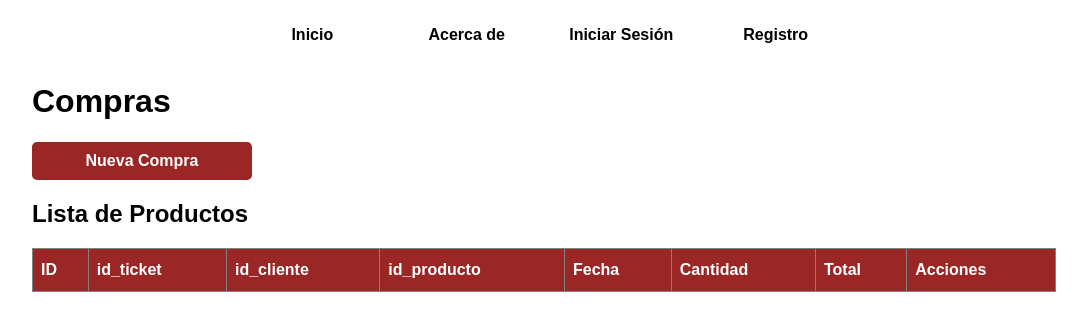
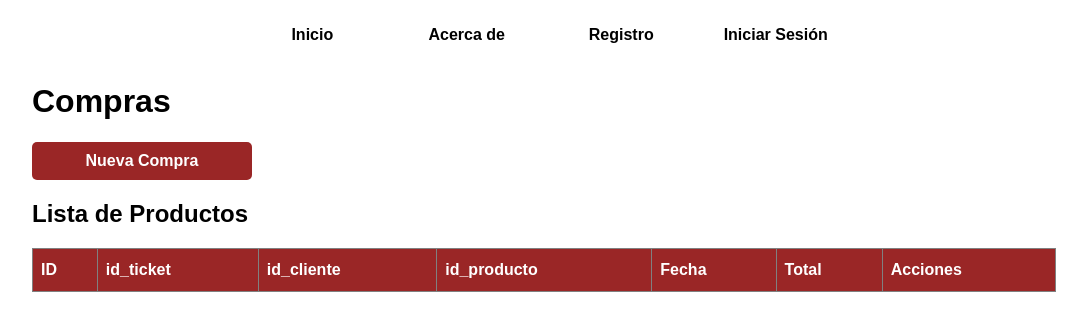
Before and after one commit to Eduardo188s/Abarrotes_Maiker, a Flask app: page /compra/ in a window 1280 px wide. Shown: the top 331 px of the page, without its empty margins (96-1183 px from the left). Run offline with Flask 3, Linux system fonts and the light colour scheme; data that the repository does not hold is empty.

Commit message:
Eduardo 02

```diff
--- a/app/forms/compra_forms.py
+++ b/app/forms/compra_forms.py
@@ -13,9 +13,6 @@ class CreateCompraForm(FlaskForm):
                          validators=[DataRequired(),
                                      Length(min=3,max=30)])
     fecha_compra=StringField('fecha_compra',
-                         validators=[DataRequired(),
-                                     Length(min=3,max=30)])
-    cantidad_compra=StringField('cantidad_compra',
                          validators=[DataRequired(),
                                      Length(min=3,max=30)])
 
@@ -38,9 +35,6 @@ class UpdateCompraForm(FlaskForm):
     fecha_compra=StringField('fecha_compra',
                          validators=[DataRequired(),
                                      Length(min=3,max=30)])
-    cantidad_compra=StringField('cantidad_compra',
-                         validators=[DataRequired(),
-                                     Length(min=3,max=30)])
 
     total_compra=StringField('total_compra',
                          validators=[DataRequired(),
--- a/app/models/compra.py
+++ b/app/models/compra.py
@@ -4,21 +4,20 @@ mydb = get_connection()
 
 class Compra:
 
-    def __init__(self, id_ticket, id_cliente, id_producto, fecha_compra, cantidad_compra, total_compra, id_compra=None):
+    def __init__(self, id_ticket, id_cliente, id_producto, fecha_compra, total_compra, id_compra=None):
         self.id_compra = id_compra
         self.id_ticket = id_ticket
         self.id_cliente = id_cliente
         self.id_producto = id_producto
         self.fecha_compra = fecha_compra
-        self.cantidad_compra = cantidad_compra
         self.total_compra = total_compra
 
     def save(self):
         # Create a New Object in DB
         if self.id_compra is None:
             with mydb.cursor() as cursor:
-                sql = "INSERT INTO compra(id_ticket, id_cliente, id_producto, fecha_compra, cantidad_compra, total_compra) VALUES(%s, %s, %s, %s, %s, %s)"
-                val = (self.id_ticket, self.id_cliente, self.id_producto, self.fecha_compra, self.cantidad_compra, self.total_compra)
+                sql = "INSERT INTO compra(id_ticket, id_cliente, id_producto, fecha_compra, total_compra) VALUES(%s, %s, %s, %s, %s, %s)"
+                val = (self.id_ticket, self.id_cliente, self.id_producto, self.fecha_compra, self.total_compra)
                 cursor.execute(sql, val)
                 mydb.commit()
                 self.id_compra = cursor.lastrowid
@@ -26,8 +25,8 @@ class Compra:
         # Update an Object
         else:
             with mydb.cursor() as cursor:
-                sql = "UPDATE compra SET id_ticket = %s, id_cliente = %s, id_producto = %s, fecha_compra =%s, cantidad_compra =%s, total_compra = %s, WHERE id_compra = %s"
-                val = (self.id_ticket, self.id_cliente, self.id_producto, self.fecha_compra, self.cantidad_compra, self.total_compra)
+                sql = "UPDATE compra SET id_ticket = %s, id_cliente = %s, id_producto = %s, fecha_compra =%s, total_compra = %s, WHERE id_compra = %s"
+                val = (self.id_ticket, self.id_cliente, self.id_producto, self.fecha_compra, self.total_compra)
                 cursor.execute(sql, val)
                 mydb.commit()
                 return self.id_compra
@@ -42,22 +41,22 @@ class Compra:
     @staticmethod
     def get(id_compra):
         with mydb.cursor(dictionary=True) as cursor:
-            sql = f"SELECT id_ticket, id_cliente, id_producto, fecha_compra, cantidad_compra, total_compra FROM compra WHERE id_compra = { id_compra }"
+            sql = f"SELECT id_ticket, id_cliente, id_producto, fecha_compra, total_compra FROM compra WHERE id_compra = { id_compra }"
             cursor.execute(sql)
             result = cursor.fetchone()
             print(result)
-            cliente = Cliente(result["id_ticket"], result["id_cliente"], result["id_producto"], result["fecha_compra"], result["cantidad_compra"], result["total_compra"], id_compra)
+            cliente = Cliente(result["id_ticket"], result["id_cliente"], result["id_producto"], result["fecha_compra"], result["total_compra"], id_compra)
             return cliente
 
     @staticmethod
     def get_all():
         compra = []
         with mydb.cursor(dictionary=True) as cursor:
-            sql = f"SELECT id_ticket, id_cliente, id_producto, fecha_compra, cantidad_compra, total_compra FROM compra"
+            sql = f"SELECT id_ticket, id_cliente, id_producto, fecha_compra, total_compra FROM compra"
             cursor.execute(sql)
             result = cursor.fetchall()
             for item in result:
-                compra.append(Compra(item["id_ticket"], item["id_clinte"], item["id_producto"], item["fecha_Compra"], item["cantidad_Compra"], item["total_Compra"], item["id_compra"]))
+                compra.append(Compra(item["id_ticket"], item["id_clinte"], item["id_producto"], item["fecha_Compra"], item["total_Compra"], item["id_compra"]))
             return compra
 
     @staticmethod
--- a/app/templates/base.html
+++ b/app/templates/base.html
@@ -17,10 +17,10 @@
             <li><a href="{{ url_for('proveedor.proveedor') }}">Proveedores</a></li>
             <li><a href="{{ url_for('cliente.cliente') }}">Clientes</a></li>
             <li><a href="{{ url_for('compra.compra') }}">Compra</a></li>
-            <li><a href="#">Logout</a></li>
+            <li><a href="{{ url_for('home.home') }}"">Cerrar Sesión</a></li>
             {% else %}
+            <li><a href="{{ url_for('user.register') }}">Registro</a></li>
             <li><a href="{{ url_for('user.login') }}">Iniciar Sesión</a></li>
-            <li><a href="{{ url_for('user.register') }}">Registro</a></li>
             {% endif %}
         </ul>
     </nav>
--- a/app/templates/compra/compra.html
+++ b/app/templates/compra/compra.html
@@ -16,7 +16,6 @@ Compras
                 <th>id_cliente</th>
                 <th>id_producto</th>
                 <th>Fecha</th>
-                <th>Cantidad</th>
                 <th>Total</th>
                 <th>Acciones</th>
             </tr>
@@ -29,7 +28,6 @@ Compras
                     <td>{{ com.id_cliente }}</td>
                     <td>{{ com.id_producto }}</td>
                     <td>{{ com.fecha_compra }}</td>
-                    <td>{{ com.cantidad_compra }}</td>
                     <td>{{ com.total_compra }}</td>
                     <td>
                         <a href="{{ url_for('compra.update_com', id_compra=com.id_compra) }}">
--- a/app/templates/home/home.html
+++ b/app/templates/home/home.html
@@ -17,7 +17,7 @@
       background-color: rgb(154, 38, 38);
       color: #fff;
       text-align: center;
-      padding: 30px;
+      padding: 40px;
     }
 
     h1 {
--- a/app/templates/product/producto.html
+++ b/app/templates/product/producto.html
@@ -16,7 +16,6 @@ Products
                 <th>Marca</th>
                 <th>Codigo de barras</th>
                 <th>Precio</th>
-                <th>Imagen</th>
                 <th>Acciones</th>
             </tr>
         </thead>
@@ -28,7 +27,6 @@ Products
                     <td>{{ pro.marca_producto }}</td>
                     <td>{{ pro.cb_producto }}</td>
                     <td>{{ pro.precio_producto }}</td>
-                    <td>{{ pro.image }}</td>
                     <td>
                         <a href="{{ url_for('product.update_pro', id_producto=pro.id_producto) }}">
                             <i class="fa fa-pencil"></i>
--- a/app/templates/user/register.html
+++ b/app/templates/user/register.html
@@ -3,7 +3,7 @@
 {% block title %}Register{% endblock %}
 
 {% block content %}
-<h1><center>Registrate</center></h1>
+<h1><center>Registrarse</center></h1>
 <div class="form-container">
     <form method="post">
         {{ form.csrf_token }}
--- a/app/views/product_views.py
+++ b/app/views/product_views.py
@@ -1,6 +1,8 @@
 from flask import Blueprint, render_template, request, redirect, flash, url_for
 from models.products import Product
 from forms.product_forms import CreateProductForm, UpdateProductForm
+
+from utils.file_handler import save_image
 
 product_views=Blueprint('product',__name__)
 
@@ -40,7 +42,7 @@ def update_pro(id_producto):
     form.marca_producto.data = pro.marca_producto
     form.cb_producto.data = pro.cb_producto
     form.precio_producto.data = pro.precio_producto
-    form.image = product.image
+    form.image = pro.image
     return render_template('product/create_pro.html', form=form, image=image)
 
 @product_views.route('/producto/<int:id_producto>/delete/', methods=('POST',))
```
